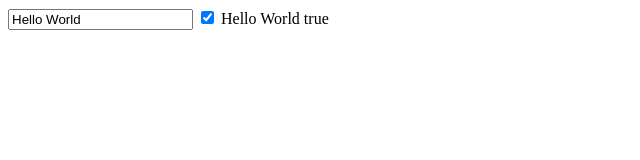
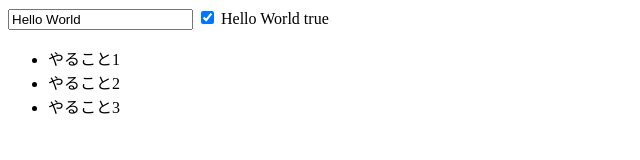
Before and after one commit to masa2205/Vue.js-ToDoList-, a plain HTML site: page index.html in a window 1280 px wide. Shown: the whole page, without its empty margins (0-640 px from the left). Drawn offline with nearby package versions, Linux system fonts and the light colour scheme.

Commit message:
リストの作成

```diff
--- a/index.html
+++ b/index.html
@@ -10,6 +10,9 @@
     <input type="text" v-model="message">
     <input type="checkbox" v-model="isChecked">
     {{ message }} {{ isChecked }}
+    <ul>
+      <li v-for="thing in things">{{ thing.title }}</li>
+    </ul>
   </div>
   <script src="https://cdn.jsdelivr.net/npm/vue@2.6.12/dist/vue.js"></script>
   <script src="main.js"></script>
--- a/main.js
+++ b/main.js
@@ -2,6 +2,11 @@ var app = new Vue ({
    el: "#app",
    data: {
        message: "Hello World",
-       isChecked: true
+       isChecked: true,
+       things: [
+        { title: 'やること1'},
+        { title: 'やること2'},
+        { title: 'やること3'},
+    ]
    },
 })
```
Also changed, not shown: README.md.
